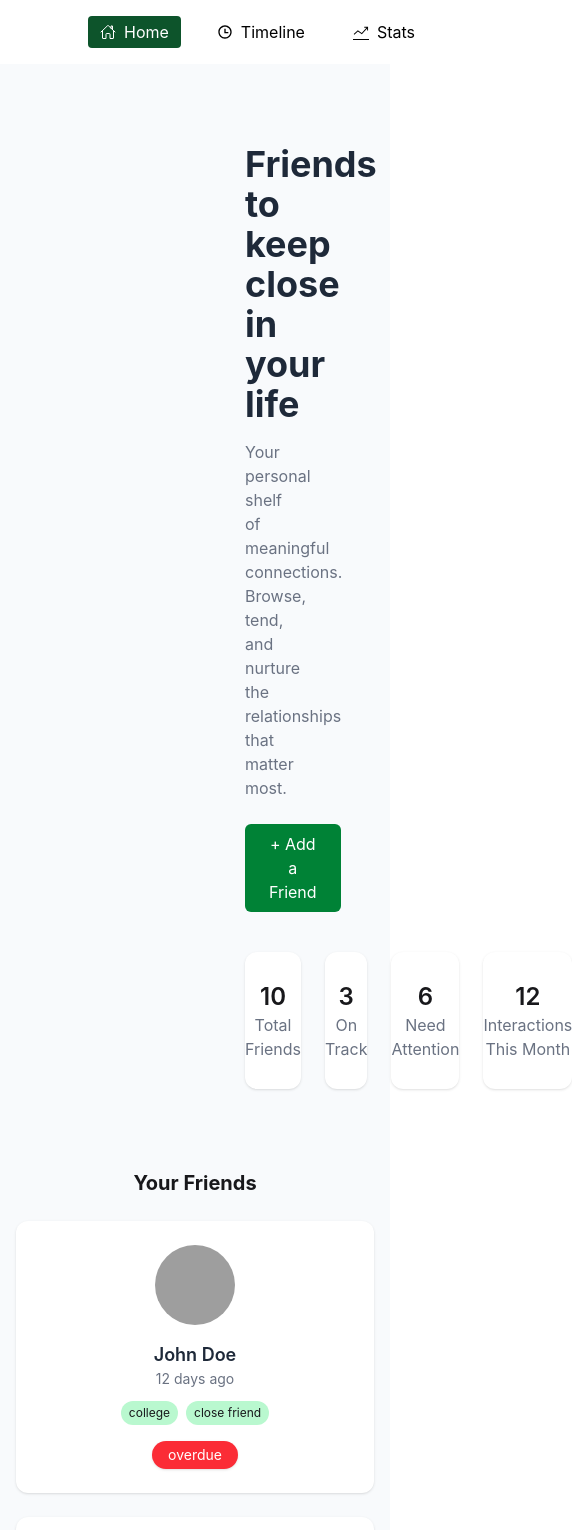
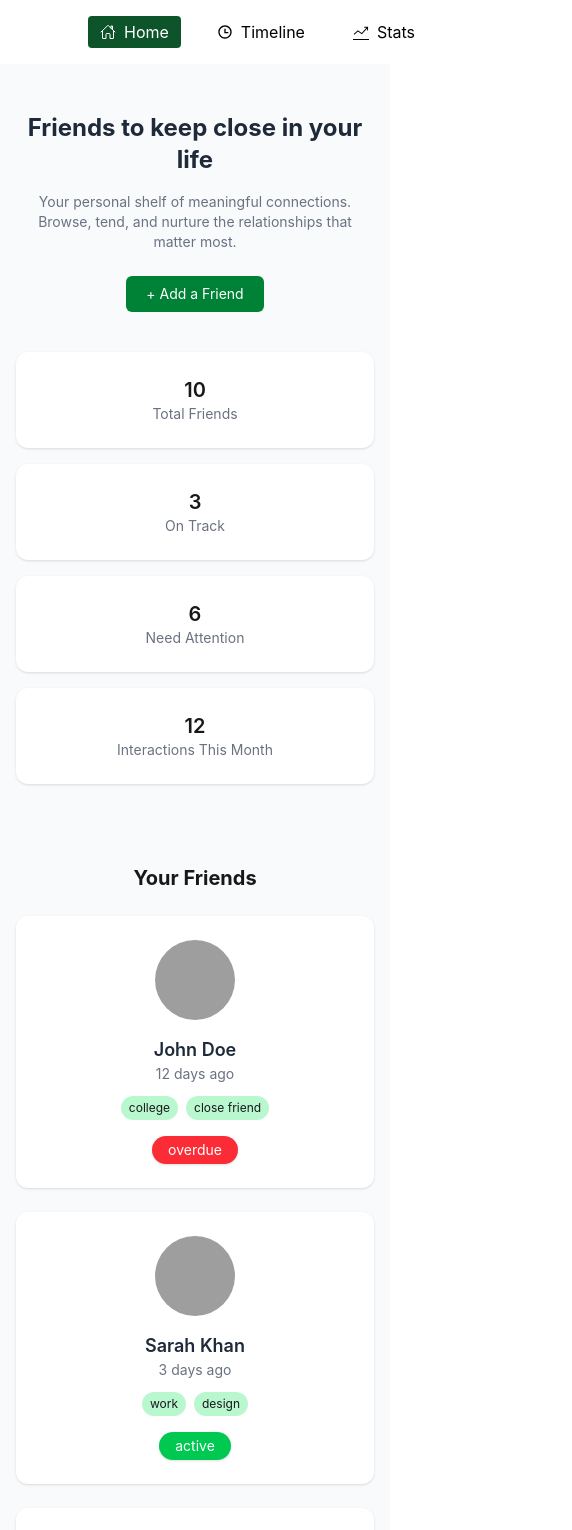
Before and after one commit to scaryvut/KeenKeeper, a React (Vite) app: page / in a window 390 px wide. Shown: the top 1530 px of the page, 572 px wide, since content can reach past the window. Built offline with nearby package versions, Linux system fonts and the light colour scheme; grey boxes are pictures that could not be loaded.

Commit message:
Make Design Page Responsive

```diff
--- a/src/Component/Banner.jsx
+++ b/src/Component/Banner.jsx
@@ -3,39 +3,49 @@ import React from "react";
 const Banner = () => {
   return (
     <div className="bg-[#F8FAFC]">
-      <div className="ml-[245px] mr-[245px] pt-[80px] pb-[40px] text-center">
-        <div className="text-center max-w-2xl m-auto">
-          <h1 className="text-4xl font-bold text-gray-800">
+      <div className="px-4 sm:px-6 md:px-10 lg:px-20 xl:px-32 pt-12 md:pt-16 pb-10 text-center">
+
+        {/* TEXT SECTION */}
+        <div className="max-w-2xl mx-auto">
+          <h1 className="text-2xl sm:text-3xl md:text-4xl font-bold text-gray-800">
             Friends to keep close in your life
           </h1>
-          <p className="text-gray-500 mt-4">
+
+          <p className="text-gray-500 mt-4 text-sm sm:text-base">
             Your personal shelf of meaningful connections. Browse, tend, and
             nurture the relationships that matter most.
           </p>
 
-          <button className="mt-6 bg-green-700 text-white px-6 py-2 rounded-md hover:bg-green-800 transition">
+          <button className="mt-6 bg-green-700 text-white px-5 py-2 text-sm sm:text-base rounded-md hover:bg-green-800 transition">
             + Add a Friend
           </button>
         </div>
 
-        <div className="flex justify-between gap-[24px] mt-[40px]">
-          <div className="w-[259.5px] h-[137px] shadow bg-white rounded-xl items-center flex flex-col justify-center ">
-            <h1 className="text-2xl font-semibold">10</h1>
-            <p className="text-gray-500">Total Friends</p>
+        {/* STATS SECTION */}
+        <div className="grid grid-cols-1 sm:grid-cols-2 lg:grid-cols-4 gap-4 mt-10">
+
+          <div className="bg-white rounded-xl shadow p-6 flex flex-col items-center justify-center">
+            <h1 className="text-xl sm:text-2xl font-semibold">10</h1>
+            <p className="text-gray-500 text-sm">Total Friends</p>
           </div>
 
-          <div className="w-[259.5px] h-[137px] shadow bg-white rounded-xl items-center flex flex-col justify-center ">
-            <h1 className="text-2xl font-semibold">3</h1>
-            <p className="text-gray-500">On Track</p>
+          <div className="bg-white rounded-xl shadow p-6 flex flex-col items-center justify-center">
+            <h1 className="text-xl sm:text-2xl font-semibold">3</h1>
+            <p className="text-gray-500 text-sm">On Track</p>
           </div>
-          <div className="w-[259.5px] h-[137px] shadow bg-white rounded-xl items-center flex flex-col justify-center ">
-            <h1 className="text-2xl font-semibold">6</h1>
-            <p className="text-gray-500">Need Attention</p>
+
+          <div className="bg-white rounded-xl shadow p-6 flex flex-col items-center justify-center">
+            <h1 className="text-xl sm:text-2xl font-semibold">6</h1>
+            <p className="text-gray-500 text-sm">Need Attention</p>
           </div>
-          <div className="w-[259.5px] h-[137px] shadow bg-white rounded-xl items-center flex flex-col justify-center ">
-            <h1 className="text-2xl font-semibold">12</h1>
-            <p className="text-gray-500">Interactions This Month</p>
+
+          <div className="bg-white rounded-xl shadow p-6 flex flex-col items-center justify-center">
+            <h1 className="text-xl sm:text-2xl font-semibold">12</h1>
+            <p className="text-gray-500 text-sm">
+              Interactions This Month
+            </p>
           </div>
+
         </div>
       </div>
     </div>
```
